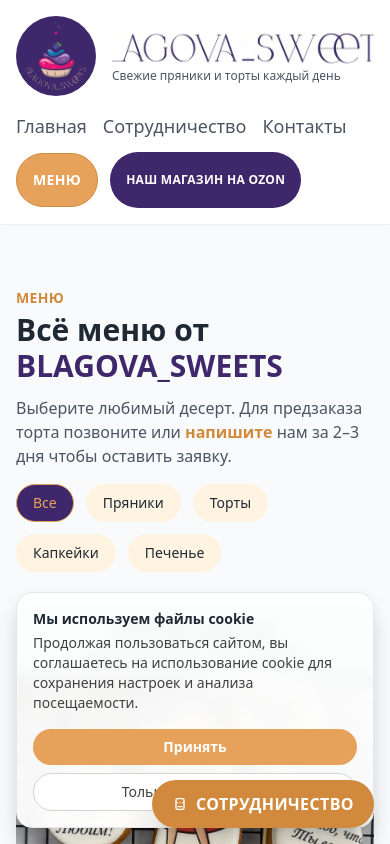
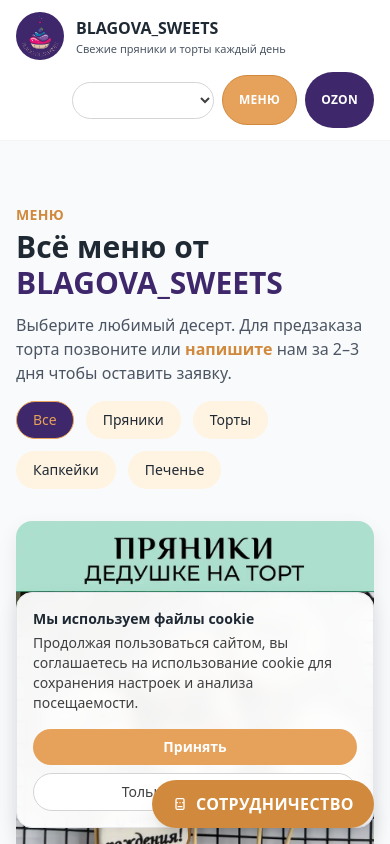
Before and after one commit to Andrei-Blagov/BLAGOVA_SWEETS, a Nuxt app: page /menu in a window 390 px wide. Shown: the top 844 px of the page. Built offline with nearby package versions, Linux system fonts and the light colour scheme.

Commit message:
complete adaptive for HEADER

```diff
--- a/components/Header.vue
+++ b/components/Header.vue
@@ -1,42 +1,61 @@
 <template>
-    <header class="sticky top-0 z-30 bg-white shadow-sm">
-        <div class="max-w-6xl mx-auto px-4 py-4
-             flex flex-col gap-4
-             sm:flex-row sm:items-center sm:justify-between">
-            <NuxtLink to="/" class="flex items-center gap-4">
+    <header class="sticky top-0 z-30 bg-white/90 backdrop-blur border-b border-neutral-100">
+        <div class="max-w-6xl mx-auto px-4 py-3
+             flex flex-wrap items-center gap-3 lg:gap-6">
+            <!-- Бренд: логотип + название -->
+            <NuxtLink to="/" class="flex items-center gap-3 min-w-0">
                 <div class="flex items-center justify-center shrink-0">
-                    <img class="w-20 h-20 rounded-full object-cover" src="/logo_dark.webp"
-                        alt="логотип BLAGOVA_SWEETS" />
+                    <img class="w-12 h-12 sm:w-14 sm:h-14 lg:w-16 lg:h-16 rounded-full object-cover"
+                        src="/logo_dark.webp" alt="логотип BLAGOVA_SWEETS" />
                 </div>
-                <div class="leading-tight flex flex-col items-start justify-center">
-                    <img class="w-80 h-10 object-cover" src="/blagova_sweets.webp" alt="BLAGOVA_SWEETS" />
 
-                    <!-- <p class="text-3xl font-bold text-neutral-900">
+                <div class="leading-tight flex flex-col justify-center min-w-0">
+                    <!-- Картинка-надпись: >= sm -->
+                    <img class="hidden sm:block h-8 sm:h-9 lg:h-10 w-auto max-w-[220px] sm:max-w-[260px] lg:max-w-[320px] object-contain"
+                        src="/blagova_sweets.webp" alt="BLAGOVA_SWEETS" />
+
+                    <!-- Текстовое название: только на мобиле -->
+                    <p class="sm:hidden text-base font-bold text-neutral-900 truncate">
                         BLAGOVA_SWEETS
-                    </p> -->
+                    </p>
 
-                    <p class="text-xs text-neutral-600">
+                    <p class="text-[11px] sm:text-xs text-neutral-600 mt-0.5">
                         Свежие пряники и торты каждый день
                     </p>
                 </div>
             </NuxtLink>
 
-            <div class="flex flex-col gap-3
-               sm:flex-row sm:items-center sm:gap-6">
-                <nav class="flex flex-wrap items-center gap-4 text-lg font-medium text-neutral-600">
+            <!-- Навигация + кнопки -->
+            <div class="flex-1 flex flex-wrap items-center justify-end gap-2 sm:gap-4">
+                <!-- Десктопная навигация -->
+                <nav class="hidden md:flex flex-wrap items-center gap-x-5 gap-y-2
+                 text-sm sm:text-base font-medium text-neutral-600">
                     <NuxtLink v-for="link in links" :key="link.to" :to="link.to"
                         class="relative transition-colors hover:text-neutral-900" active-class="text-neutral-900">
                         {{ link.label }}
                     </NuxtLink>
                 </nav>
 
-                <div class="flex items-center gap-3">
+                <div class="flex items-center gap-2 sm:gap-3">
+                    <!-- Мобильная навигация: выпадающий список -->
+                    <div class="md:hidden">
+                        <label class="sr-only" for="mobile-nav">Навигация</label>
+                        <select id="mobile-nav" class="block px-3 py-2 rounded-pill border border-neutral-300
+                     bg-white text-xs font-medium text-neutral-700
+                     focus:outline-none focus:ring-2 focus:ring-primary-500/40 focus:border-primary-500"
+                            :value="currentPath" @change="onMobileNavChange">
+                            <option v-for="link in links" :key="link.to" :value="link.to">
+                                {{ link.label }}
+                            </option>
+                        </select>
+                    </div>
+
                     <NuxtLink to="/menu" class="inline-flex items-center justify-center
                    px-4 py-4 rounded-pill
                    border border-primary-600
-                   text-white bg-primary-500
-                   text-sm font-semibold uppercase tracking-wide
-                   hover:bg-primary-800 transition-colors">
+                   bg-primary-500 text-white
+                   text-xs sm:text-sm font-semibold uppercase tracking-wide
+                   hover:bg-primary-800 transition-colors whitespace-nowrap">
                         Меню
                     </NuxtLink>
 
@@ -44,24 +63,33 @@
                    px-4 py-5 rounded-pill
                    bg-primary-800 text-white
                    text-xs font-semibold uppercase tracking-wide
-                   hover:bg-primary-500 hover:text-primary-800 transition-colors" target="_blank">
-                        Наш магазин на OZON
+                   hover:bg-primary-500 hover:text-primary-800 transition-colors whitespace-nowrap" target="_blank">
+                        <span class="hidden sm:inline">Наш магазин на&nbsp;</span>
+                        <span>OZON</span>
                     </NuxtLink>
-
                     <!-- Корзина -->
-                    <!-- <NuxtLink to="/cart" class="relative inline-flex items-center justify-center
+                    <!--
+                    <NuxtLink
+                        to="/cart"
+                        class="relative inline-flex items-center justify-center
                             w-14 h-14 rounded-full border border-primary-500 bg-neutral-50
-                   hover:bg-primary-800 transition-colors" aria-label="Корзина">
+                            hover:bg-primary-800 transition-colors"
+                        aria-label="Корзина"
+                    >
                         <img class="w-14 h-14 rounded-full object-cover" src="/bag.webp" alt="корзина" />
-                        <span v-if="totalItems > 0" class="absolute -top-1 -right-1
+                        <span
+                        v-if="totalItems > 0"
+                        class="absolute -top-1 -right-1
                                 min-w-[18px] h-[18px]
                                 px-2 rounded-full
                                 bg-primary-500 text-white
                                 text-[16px] font-bold
-                     flex items-center justify-center">
+                                flex items-center justify-center"
+                        >
                         {{ totalItems }}
                         </span>
-                    </NuxtLink> -->
+                    </NuxtLink>
+                    -->
                 </div>
             </div>
         </div>
@@ -69,7 +97,9 @@
 </template>
 
 <script setup lang="ts">
+import { computed } from 'vue'
 import { useCart } from '~/composables/useCart'
+import { useRoute, useRouter } from '#imports'
 
 const links = [
     { to: '/', label: 'Главная' },
@@ -81,4 +111,17 @@
 ]
 
 const { totalItems } = useCart()
+
+const route = useRoute()
+const router = useRouter()
+
+const currentPath = computed(() => route.path)
+
+const onMobileNavChange = (event: Event) => {
+    const target = event.target as HTMLSelectElement
+    const value = target.value
+    if (value && value !== route.path) {
+        router.push(value)
+    }
+}
 </script>
```
Lines whose indentation alone changed are shown as unchanged.
